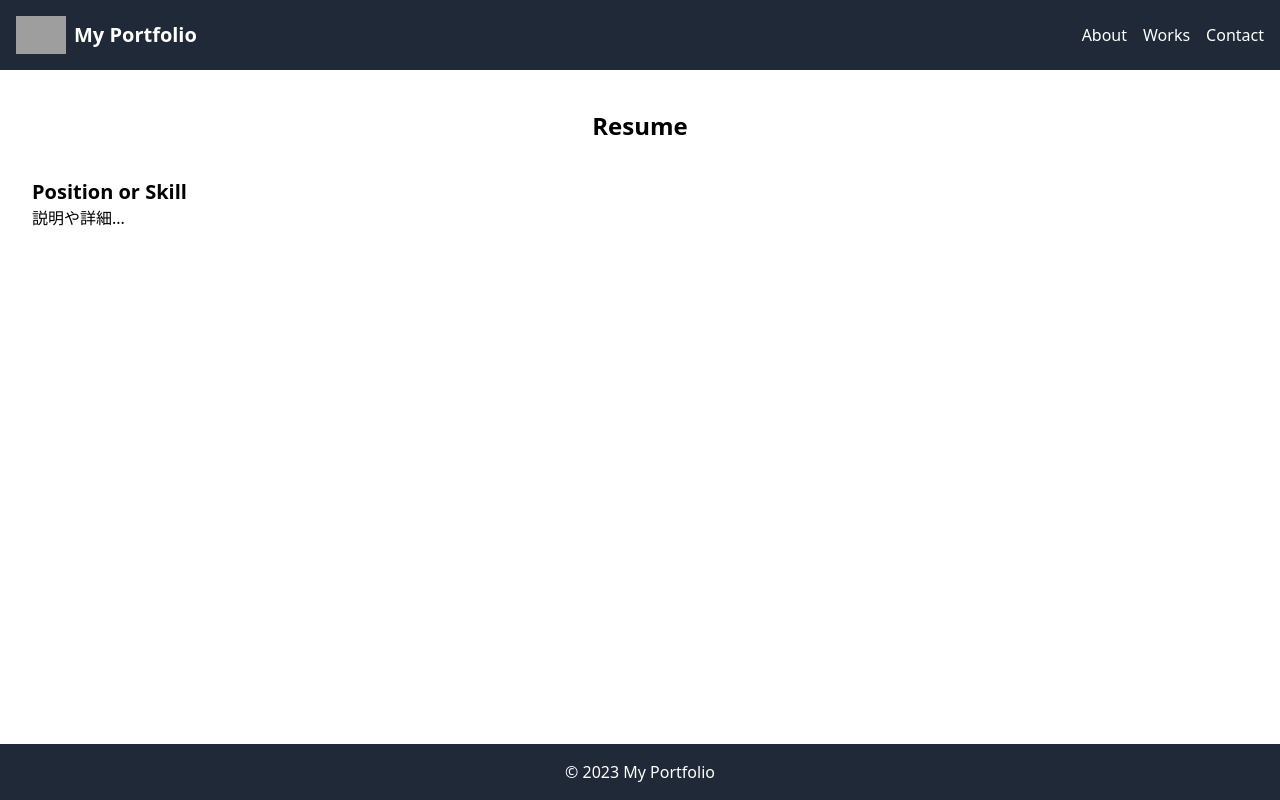
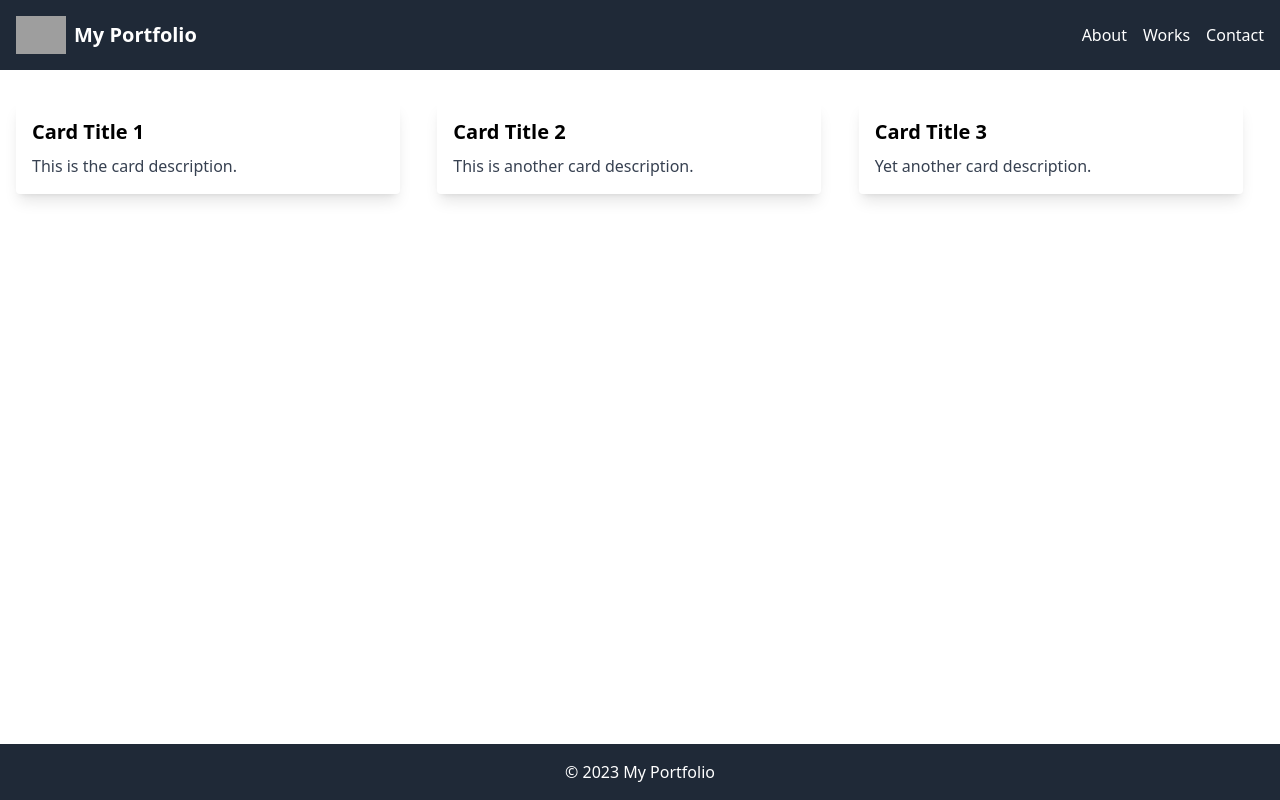
Before and after one commit to y-renren0115/my-portfolio-site, a Next.js app: page / in a window 1280 px wide. Built offline with nearby package versions, Linux system fonts and the light colour scheme; grey boxes are pictures that could not be loaded.

Commit message:
メインコンテンツに表示するためのカードの実装を行いました。

```diff
--- /dev/null
+++ b/src/components/Card.tsx
@@ -0,0 +1,21 @@
+import React from 'react';
+
+type CardProps = {
+  title: string;
+  description: string;
+  // その他のプロパティもここに追加できます。
+};
+
+const Card: React.FC<CardProps> = ({ title, description }) => {
+  return (
+    <div className="max-w-sm rounded overflow-hidden shadow-lg bg-white p-4">
+      <div className="font-bold text-xl mb-2">{title}</div>
+      <p className="text-gray-700 text-base">
+        {description}
+      </p>
+      {/* ここにカードの内容を追加 */}
+    </div>
+  );
+};
+
+export default Card;
--- a/src/components/Layout.tsx
+++ b/src/components/Layout.tsx
@@ -1,12 +1,29 @@
 import React from 'react';
 import Image from 'next/image';
 import Link from 'next/link';
+import Card from '../components/Card';
 
 type LayoutProps = {
   children: React.ReactNode;
 };
 
 const Layout: React.FC<LayoutProps> = ({ children }) => {
+  const cardsData = [
+    {
+      title: 'Card Title 1',
+      description: 'This is the card description.'
+    },
+    {
+      title: 'Card Title 2',
+      description: 'This is another card description.'
+    },
+    {
+      title: 'Card Title 3',
+      description: 'Yet another card description.'
+    }
+  ];
+
+
   return (
     <div className="flex flex-col min-h-screen">
       <header className="flex items-center bg-gray-800 text-white p-4">
@@ -40,9 +57,13 @@ const Layout: React.FC<LayoutProps> = ({ children }) => {
         </div>
       </header>
 
-      <main className="flex-grow container mx-auto px-4">
-        {children}
-      </main>
+      <main className="flex-grow container mx-auto px-4 py-8">
+      <div className="grid grid-cols-1 md:grid-cols-3 gap-4">
+        {cardsData.map((card, index) => (
+          <Card key={index} title={card.title} description={card.description} />
+        ))}
+      </div>
+    </main>
 
       <footer className="bg-gray-800 text-white text-center p-4">
         <p>&copy; {new Date().getFullYear()} My Portfolio</p>
```
